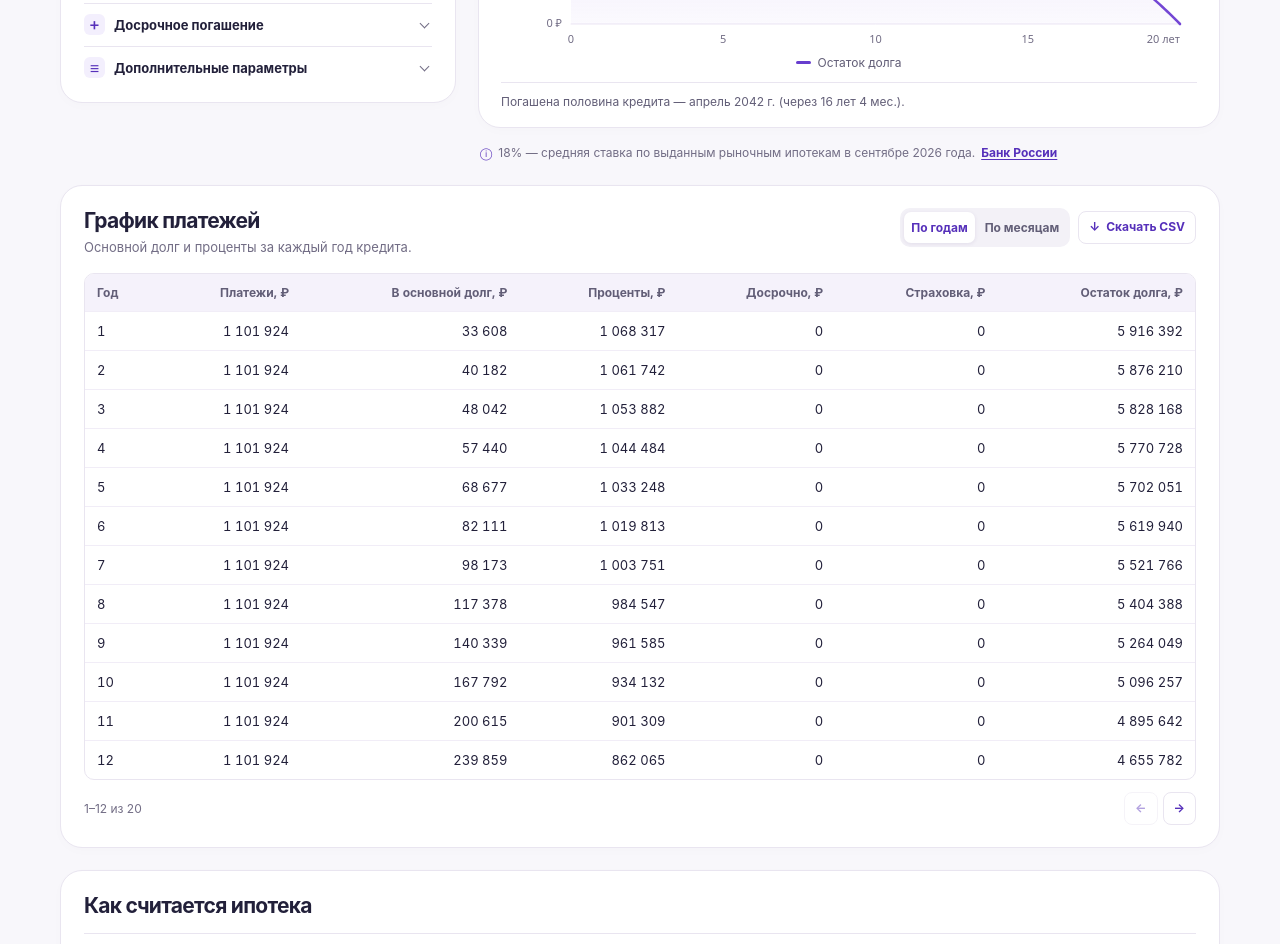
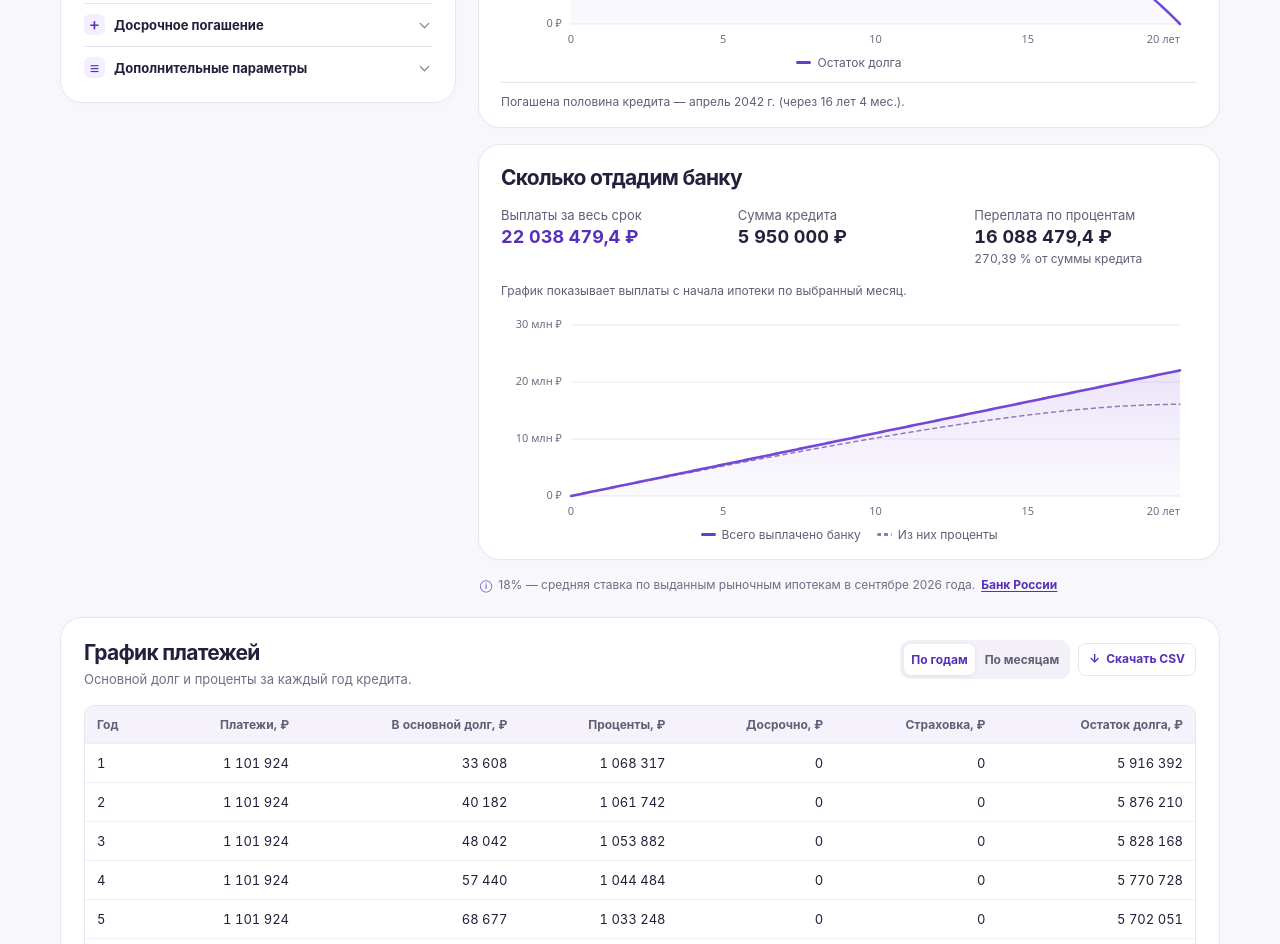
Before and after one commit to Danil42Russia/mortgage-calculator, a website with bundled scripts: page public/index.html in a window 1280 px wide. Shown: the part 834-1778 px from the top of the page. Built offline with nearby package versions, Linux system fonts and the light colour scheme.

Commit message:
Показывать выплаты банку и переплату по процентам на графике

```diff
--- a/public/index.html
+++ b/public/index.html
@@ -185,6 +185,9 @@
           <div class="legend payment-legend" hidden><span><i></i> Основной долг</span><span><i></i> Проценты</span></div>
           <p class="hint debt-chart-note" id="chart-note" hidden></p>
         </section>
+        <section class="card chart-card bank-payments" id="bank-payments" aria-labelledby="bank-payments-title" hidden>
+          <h2 id="bank-payments-title">Сколько отдадим банку</h2>
+        </section>
         <p class="source-note" id="market-note"><span aria-hidden="true">ⓘ</span> 18% — средняя ставка по выданным рыночным ипотекам в сентябре 2026 года. <a href="https://www.cbr.ru/Collection/Collection/File/62505/mortgage_lending_market_2609_77.pdf" target="_blank" rel="noopener">Банк России</a></p>
       </div>
     </div>
@@ -339,6 +342,9 @@
           <div class="legend payment-legend" hidden><span><i></i> Основной долг</span><span><i></i> Проценты</span></div>
           <p class="hint debt-chart-note" id="budget-chart-note" hidden></p>
         </section>
+        <section class="card chart-card bank-payments" id="budget-bank-payments" aria-labelledby="budget-bank-payments-title" hidden>
+          <h2 id="budget-bank-payments-title">Сколько отдадим банку</h2>
+        </section>
         <section class="card cash-card" id="budget-cash" aria-labelledby="budget-cash-title" hidden>
           <div class="section-head">
             <div><h2 id="budget-cash-title">Взнос и подушка</h2><p id="budget-cash-note"></p></div>
@@ -412,5 +418,19 @@
     <div class="sr-only" id="budget-live" role="status"></div>
   </main>
   <footer class="shell footer"><span class="footer-brand">Ключи</span><span>Ипотечный калькулятор · Россия, 2026</span><a id="back-to-top" href="#calculator">Наверх ↑</a></footer>
+  <template id="bank-payments-template">
+    <dl class="bank-totals">
+      <div><dt>Выплаты за весь срок</dt><dd data-total></dd></div>
+      <div><dt>Сумма кредита</dt><dd data-principal></dd></div>
+      <div><dt>Переплата по процентам</dt><dd data-interest></dd><dd class="hint" data-interest-share></dd></div>
+    </dl>
+    <p class="hint">График показывает выплаты с начала ипотеки по выбранный месяц.</p>
+    <div class="chart-wrap">
+      <canvas tabindex="-1" aria-label="Выплаты банку и проценты с начала ипотеки. Стрелки влево и вправо переключают годы, вверх и вниз — месяцы."></canvas>
+      <div class="chart-tooltip" hidden></div>
+      <div class="sr-only" role="status"></div>
+    </div>
+    <div class="legend"><span><i></i> Всего выплачено банку</span><span class="interest-legend"><i></i> Из них проценты</span></div>
+  </template>
 </body>
 </html>
--- a/public/styles.css
+++ b/public/styles.css
@@ -140,7 +140,18 @@ details summary:hover { color: var(--accent-dark); }
 .legend { display: flex; flex-wrap: wrap; justify-content: center; gap: 6px 16px; margin-top: 4px; color: var(--muted); font-size: 12px; }
 .legend span { display: inline-flex; align-items: center; gap: 6px; }
 .legend i { display: inline-block; width: 15px; height: 3px; border-radius: 3px; background: var(--accent); }
-#base-legend i { background: repeating-linear-gradient(to right, #9c88bf 0 4px, transparent 4px 7px); }
+#base-legend i, .interest-legend i { background: repeating-linear-gradient(to right, #907bb8 0 4px, transparent 4px 7px); }
+.bank-payments { container-type: inline-size; }
+.bank-totals { display: grid; grid-template-columns: repeat(3, minmax(0, 1fr)); gap: 14px; margin: 15px 0; }
+.bank-totals dt { color: var(--muted); font-size: 13px; }
+.bank-totals dd { margin: 3px 0 0; font-variant-numeric: tabular-nums; overflow-wrap: anywhere; }
+.bank-totals dd:first-of-type { font-size: 18px; font-weight: 700; }
+.bank-totals [data-total] { color: var(--accent-dark); }
+@container (max-width: 520px) {
+  .bank-totals { grid-template-columns: 1fr; gap: 6px; }
+  .bank-totals > div { display: flex; align-items: baseline; flex-wrap: wrap; justify-content: space-between; column-gap: 8px; }
+  .bank-totals .hint { flex-basis: 100%; text-align: right; }
+}
 .debt-chart-mode { margin: 14px 0 0; border: 0; min-width: 0; max-width: 355px; }
 .debt-chart-mode label:last-child { flex: 1.5; }
 .debt-chart-mode label span { white-space: normal; }
--- a/src/affordability-view.ts
+++ b/src/affordability-view.ts
@@ -2,7 +2,7 @@ import { calculateAffordability } from './affordability.ts';
 import type { AffordabilityInput } from './affordability.ts';
 import { calculatorHash, readChoiceParam, readNumberParam } from './calculator-uri.ts';
 import { durationAxis, SeriesChart } from './chart.ts';
-import { setupMortgageChart } from './mortgage-chart.ts';
+import { setupBankPaymentsChart, setupMortgageChart } from './mortgage-chart.ts';
 import { decimal, formatPaymentMonth, formatTerm, integer, money, monthWord, numberFromInput, yearWord } from './format.ts';
 import { bindMoneyGrouping, bindPercentFormatting } from './money-input.ts';
 import { calculateReservePayoff } from './mortgage.ts';
@@ -157,6 +157,7 @@ export function setupAffordability(
   const cashBar = budgetElement('cash-bar');
   const status = budgetElement('status');
   const chart = setupMortgageChart(budgetElement('debt-chart-card'), onChange);
+  const updateBankPayments = setupBankPaymentsChart(budgetElement('bank-payments'));
   const salaryChart = new SeriesChart(
     budgetElement<HTMLCanvasElement>('salary-chart'), budgetElement('salary-tooltip'), budgetElement('salary-live'),
   );
@@ -244,6 +245,7 @@ export function setupAffordability(
     showSalaryChart(salaryChart, balances, salaryPeriod, schedule?.rows.length ?? months);
     showSalaryFlow(estimate, balances);
     chart.set(schedule ? { result: schedule, baseline: null } : null);
+    updateBankPayments(schedule);
     budgetElement('chart-empty').hidden = schedule !== null;
     budgetText('chart-empty', monthlyIncome ? 'График появится, когда будет рассчитана сумма кредита.'
       : 'Укажите зарплату, чтобы построить график.');
--- a/src/app.ts
+++ b/src/app.ts
@@ -1,4 +1,4 @@
-import { setupMortgageChart } from './mortgage-chart.ts';
+import { setupBankPaymentsChart, setupMortgageChart } from './mortgage-chart.ts';
 import { setupAffordability } from './affordability-view.ts';
 import type { BudgetScenario } from './affordability-view.ts';
 import { calculatorHash, parseCalculatorHash, readChoiceParam, readNumberParam } from './calculator-uri.ts';
@@ -17,6 +17,7 @@ function element<T extends HTMLElement = HTMLElement>(id: string): T {
 
 const programs = document.querySelectorAll<HTMLInputElement>('input[name=program]');
 const chart = setupMortgageChart(element('debt-chart-card'), queueAddressUpdate);
+const updateBankPayments = setupBankPaymentsChart(element('bank-payments'));
 const updateSchedule = setupSchedule();
 const save = element<HTMLButtonElement>('save');
 const live = element('live');
@@ -231,6 +232,7 @@ function showResult() {
   notes.hidden = Array.from(notes.children).every(node => (node as HTMLElement).hidden);
 
   chart.set(data && hasLoan ? { result: data.result, baseline: data.baseline } : null);
+  updateBankPayments(result ?? null);
   message('chart-empty', hasLoan ? '' : current.kind === 'over-limit'
     ? 'График появится после уменьшения суммы кредита.'
     : 'При покупке без кредита платежей нет.');
--- a/src/chart.ts
+++ b/src/chart.ts
@@ -17,6 +17,7 @@ export function durationAxis(month: number, last: boolean) {
 
 interface ChartSeries {
   values: number[];
+  label?: string;
   comparison?: { values: number[]; label: string };
   axisLabel: (index: number, last: boolean) => string;
   pointLabel: (index: number) => string;
@@ -250,7 +251,7 @@ export class SeriesChart {
         document.createElement('br'), data.stack.upperLabel + ' ' + format(value - lower),
         document.createElement('br'), data.stack.totalLabel + ' ' + format(value));
     } else {
-      values.push(format(value));
+      values.push(data.label ? data.label + ' ' + format(value) : format(value));
       if (data.comparison) {
         values.push(document.createElement('br'), data.comparison.label + ' ' + format(data.comparison.values[month] ?? 0));
       }
--- a/src/mortgage-chart.ts
+++ b/src/mortgage-chart.ts
@@ -1,6 +1,6 @@
 import { durationAxis, SeriesChart } from './chart.ts';
 import { decimal, firstPaymentYear, formatPaymentMonth, formatTerm } from './format.ts';
-import { halfRepaidMonth, summarizeSchedule } from './mortgage.ts';
+import { cumulativeBankPayments, halfRepaidMonth, summarizeSchedule } from './mortgage.ts';
 import type { MortgageResult } from './mortgage.ts';
 
 interface MortgageChartData {
@@ -9,6 +9,38 @@ interface MortgageChartData {
 }
 
 const rubles = (value: number) => decimal(value) + '\u00a0₽';
+
+export function setupBankPaymentsChart(card: HTMLElement) {
+  const template = document.querySelector<HTMLTemplateElement>('#bank-payments-template')!;
+  card.append(template.content.cloneNode(true));
+  const plot = new SeriesChart(card.querySelector('canvas')!, card.querySelector<HTMLElement>('.chart-tooltip')!,
+    card.querySelector<HTMLElement>('[role=status]')!);
+  const total = card.querySelector<HTMLElement>('[data-total]')!;
+  const principal = card.querySelector<HTMLElement>('[data-principal]')!;
+  const overpayment = card.querySelector<HTMLElement>('[data-interest]')!;
+  const ratio = card.querySelector<HTMLElement>('[data-interest-share]')!;
+
+  return (result: MortgageResult | null) => {
+    card.hidden = !result?.rows.length;
+    if (!result?.rows.length) {
+      plot.setSeries(null);
+      return;
+    }
+    total.textContent = rubles(result.totalPaid);
+    principal.textContent = rubles(result.principal);
+    overpayment.textContent = rubles(result.totalInterest);
+    ratio.textContent = decimal(100 * result.totalInterest / result.principal) + '\u00a0% от суммы кредита';
+    const { paid, interest } = cumulativeBankPayments(result.rows);
+    plot.setSeries({
+      values: paid, label: 'Всего банку',
+      comparison: { values: interest, label: 'Из них проценты' },
+      axisStep: 12,
+      axisLabel: durationAxis,
+      pointLabel: month => month ? formatPaymentMonth(month) : 'При выдаче',
+      formatValue: rubles,
+    });
+  };
+}
 
 export function setupMortgageChart(card: HTMLElement, onModeChange: () => void) {
   const canvas = card.querySelector('canvas')!;
--- a/src/mortgage.ts
+++ b/src/mortgage.ts
@@ -199,6 +199,20 @@ export function halfRepaidMonth(result: MortgageResult): number | undefined {
   return result.rows.find(row => row.balance <= result.principal / 2)?.month;
 }
 
+export function cumulativeBankPayments(rows: readonly PaymentRow[]) {
+  const paid = [0];
+  const interest = [0];
+  let paidCents = 0;
+  let interestCents = 0;
+  for (const row of rows) {
+    paidCents += toCents(row.scheduledPayment) + toCents(row.prepayment);
+    interestCents += toCents(row.interest);
+    paid.push(toRubles(paidCents));
+    interest.push(toRubles(interestCents));
+  }
+  return { paid, interest };
+}
+
 export function summarizeSchedule(rows: readonly PaymentRow[], grouping: 'month' | 'year'): SchedulePeriod[] {
   const periods: SchedulePeriod[] = [];
   for (const row of rows) {
```
Also changed, not shown: tests/mortgage.test.ts (+21 -1 lines).
